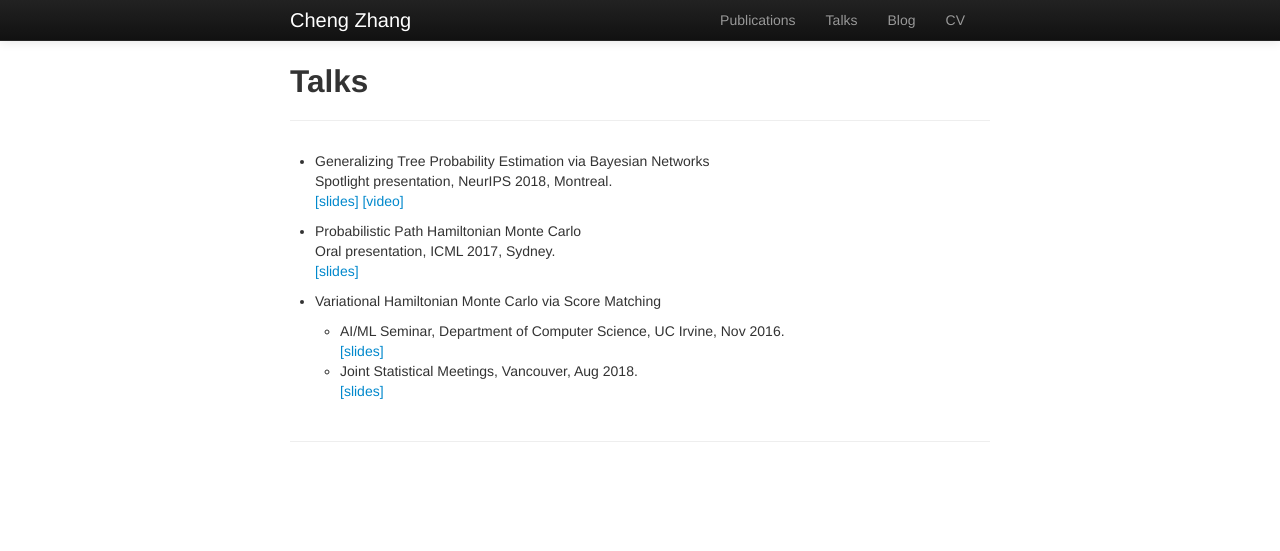
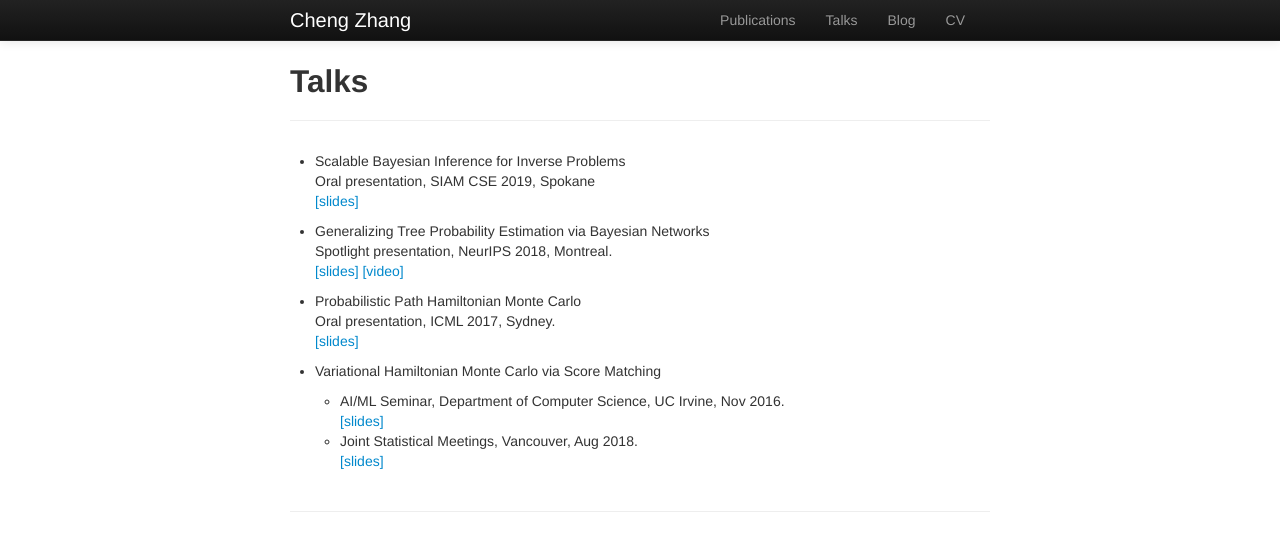
Before and after one commit to zcrabbit/zcrabbit.github.io, a Jekyll site: the page built from pages/talks.md, in a window 1280 px wide. Shown: the top 551 px of the page. Built offline with Jekyll 4.4.1, drawn with Linux system fonts in a browser that asks for light colours.

Commit message:
Add SIAMCSE 2019 talk

```diff
--- a/pages/talks.md
+++ b/pages/talks.md
@@ -2,6 +2,10 @@
 layout: page
 title: Talks
 ---
+
+- Scalable Bayesian Inference for Inverse Problems
+Oral presentation, SIAM CSE 2019, Spokane
+[[slides]]({{sites.baseurl}}/static/slides/CSE19_talk.pdf)
 
 - Generalizing Tree Probability Estimation via Bayesian Networks
 Spotlight presentation, NeurIPS 2018, Montreal.
```
Also changed, not shown: 3 other files.
